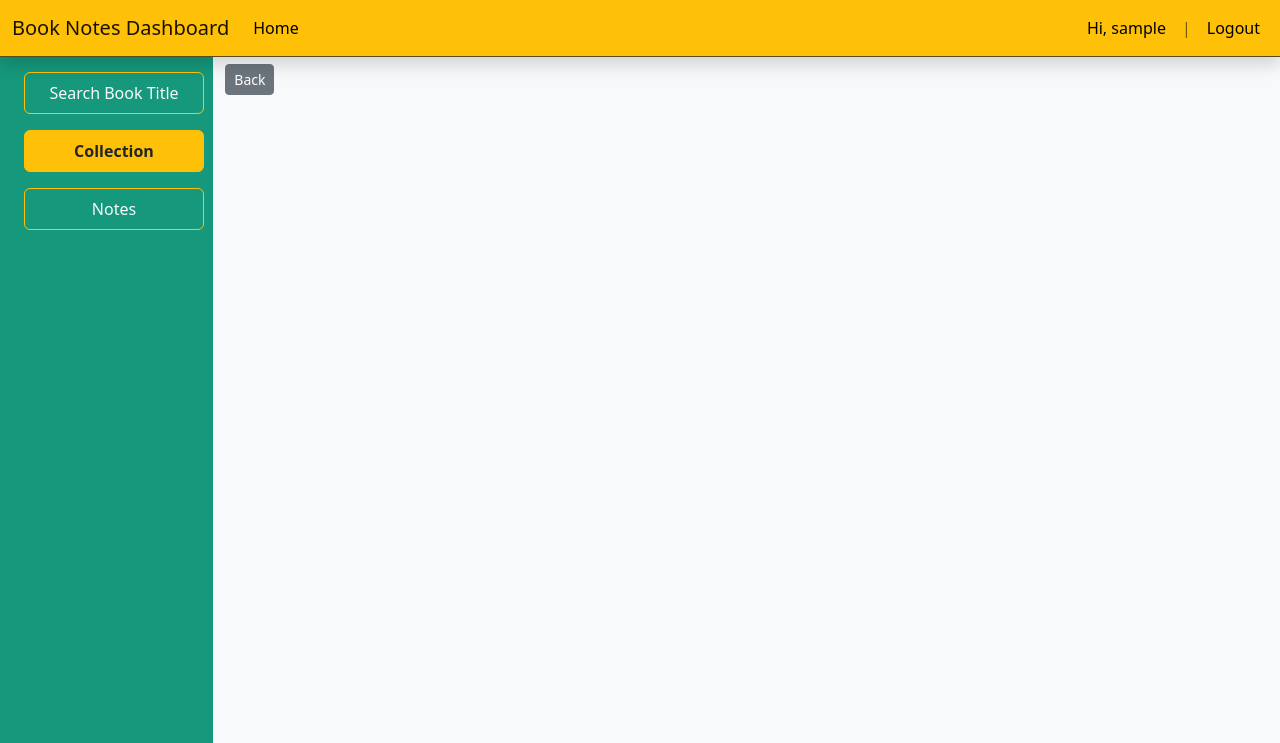
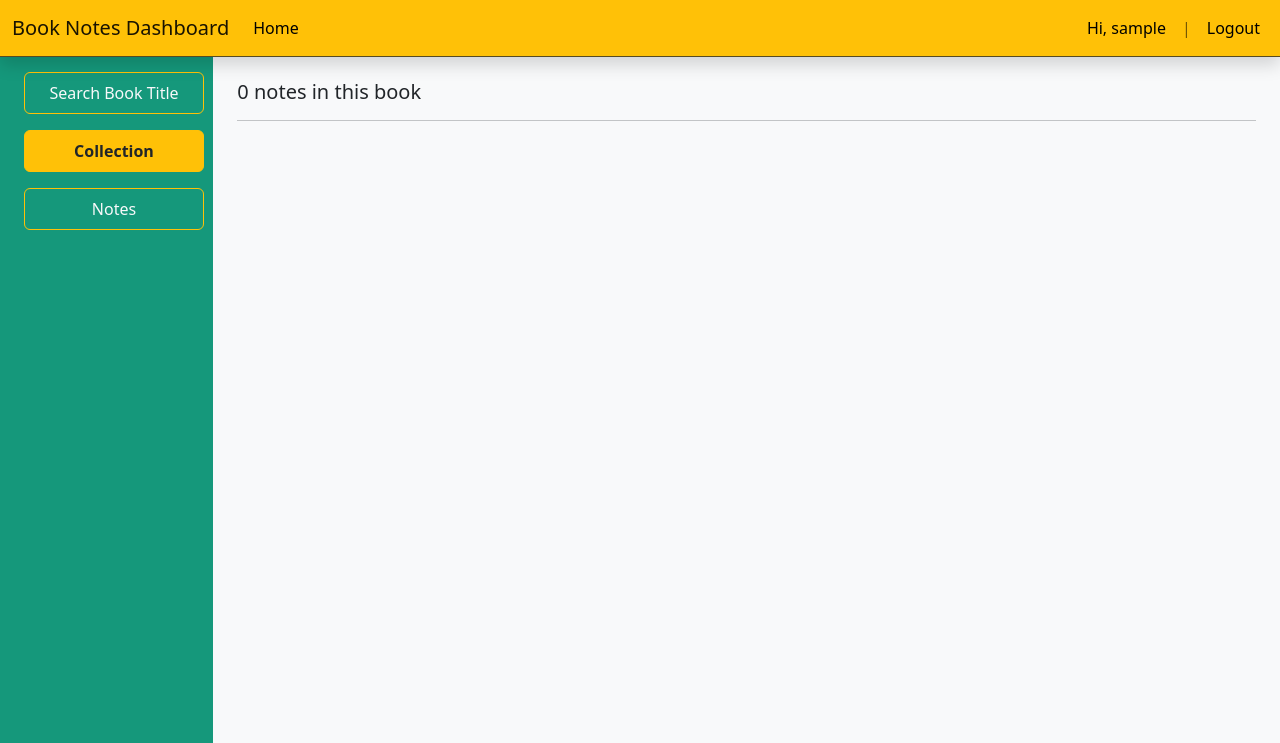
Before and after one commit to epsentosa/book-reading-tracker, a Flask app: page /collection/1 in a window 1280 px wide. Shown: the top 743 px of the page. Run offline with Flask 2, Linux system fonts and the light colour scheme; the visitor is signed in with stand-in values (Sample User, id 1); data that the repository does not hold is empty; some libraries are stand-ins or nearby versions.

Commit message:
add view note in detail collection and change search modal to collapse

```diff
--- a/src/books/routes.py
+++ b/src/books/routes.py
@@ -89,10 +89,10 @@ def login_page():
                 if is_password:
                     cursor.execute(name,(email,))
                     user = cursor.fetchone()
-                    user_id = user[0]
+                    member_id = user[0]
                     name = user[1]
                     session['user'] = name
-                    session['id'] = user_id
+                    session['id'] = member_id
                     return redirect(url_for('site.home_page'))
                 flash("Wrong Password, try again")
 
@@ -267,12 +267,12 @@ def add_collection(book_id):
 """
 function for collection use
 """
-def count_collection(user_id,title,result_per_page):
+def count_collection(member_id,title,result_per_page):
     with mysql.connection.cursor() as cursor:
         collection_query = """ SELECT b.title,b.num_pages FROM books b
                         INNER JOIN collections c ON c.book_id = b.book_id
                         INNER JOIN members m ON c.member_id = m.member_id
-                        where c.member_id = %s and b.title LIKE '%%%s%%' """ % (user_id,title)
+                        where c.member_id = %s and b.title LIKE '%%%s%%' """ % (member_id,title)
         cursor.execute(collection_query)
         total_collection = cursor.rowcount
         total_pages = ceil(total_collection/result_per_page)
@@ -288,7 +288,7 @@ def collection(index = 1,keyword = None):
     start_page = (index * 10) - 10
     result_per_page = 10
 
-    def create_result(user_id,start_page,result_per_page,title):
+    def create_result(member_id,start_page,result_per_page,title):
         with mysql.connection.cursor() as cursor:
             search_query = """ SELECT b.book_id,b.title,b.num_pages,b.publication_date,b.isbn,
                             p.name,a.name,m_add.full_name,COUNT(n.book_id) FROM books b
@@ -299,12 +299,12 @@ def collection(index = 1,keyword = None):
                             INNER JOIN members m ON c.member_id = m.member_id
                             LEFT JOIN notes n ON m.member_id = n.member_id AND b.book_id = n.book_id
                             where c.member_id = %s and b.title LIKE '%%%s%%'
-                            GROUP BY book_id """ % (user_id,title)
+                            GROUP BY book_id """ % (member_id,title)
             cursor.execute(search_query + "LIMIT %s,%s" % (start_page,result_per_page))
             result = cursor.fetchall()
             return result
 
-    user_id = session["id"]
+    member_id = session["id"]
     title = ''
 
     if keyword:
@@ -314,18 +314,18 @@ def collection(index = 1,keyword = None):
         on_search = session["on_search"]
 
         global_total_collection = session["global_total_query"]
-        result = create_result(user_id,start_page,result_per_page,title)
+        result = create_result(member_id,start_page,result_per_page,title)
         return render_template('collection.html',form=search_form,result=result,total_pages=total_pages, \
                 start_page=start_page,total_query=total_collection,current_page=index,keyword = title, \
                 global_total_query=global_total_collection,on_search=on_search)
 
 
-    total_collection = count_collection(user_id,title,result_per_page)[0]
+    total_collection = count_collection(member_id,title,result_per_page)[0]
     global_total_collection = total_collection
-    total_pages = count_collection(user_id,title,result_per_page)[1]
+    total_pages = count_collection(member_id,title,result_per_page)[1]
     on_search = False
 
-    result = create_result(user_id,start_page,result_per_page,title)
+    result = create_result(member_id,start_page,result_per_page,title)
 
     session["search"] = title
     session["total_query"] = total_collection
@@ -339,7 +339,7 @@ def collection(index = 1,keyword = None):
 
 @site.route('/collection_searching',methods = ['POST'])
 def collection_searching():
-    user_id = session["id"]
+    member_id = session["id"]
     title = request.form.get('search')
     index = request.form.get('page',1)
     result_per_page = 10
@@ -355,8 +355,8 @@ def collection_searching():
             # best solution i found so far
         else:
             title = session['search']
-        total_collection = count_collection(user_id,title,result_per_page)[0]
-        total_pages = count_collection(user_id,title,result_per_page)[1]
+        total_collection = count_collection(member_id,title,result_per_page)[0]
+        total_pages = count_collection(member_id,title,result_per_page)[1]
         if total_collection == 0:
             flash("No Data Found")
 
@@ -376,11 +376,13 @@ def delete_collection(book_id):
     if request.method == "POST":
 
         with mysql.connection.cursor() as cursor:
-            check_query = "SELECT title FROM books WHERE book_id = %s;"
-            delete_query = "DELETE FROM collections WHERE member_id = %s and book_id = %s;"
-            cursor.execute(check_query,(book_id,))
+            title_query = "SELECT title FROM books WHERE book_id = %s;"
+            delete_collection_query = "DELETE FROM collections WHERE member_id = %s and book_id = %s;"
+            delete_note_query = "DELETE FROM notes WHERE member_id = %s and book_id = %s;"
+            cursor.execute(title_query,(book_id,))
             book_title = cursor.fetchone()
-            cursor.execute(delete_query,(member_id,book_id))
+            cursor.execute(delete_collection_query,(member_id,book_id))
+            cursor.execute(delete_note_query,(member_id,book_id))
             mysql.connection.commit()
 
         flash(f"-->{book_title[0]}<-- has deleted from your Collections",category='success')
@@ -451,11 +453,11 @@ def delete_note(note_id):
 @is_logged_in
 def detail_book(book_id):
     book_id = book_id
-    user_id = session['id']
+    member_id = session['id']
     path_to_back = request.referrer
 
     with mysql.connection.cursor() as cursor:
-        search_query = """ SELECT b.book_id,b.title,b.num_pages,b.publication_date,b.isbn,
+        book_query = """ SELECT b.book_id,b.title,b.num_pages,b.publication_date,b.isbn,
                         p.name,a.name,m_add.full_name,COUNT(n.book_id) FROM books b
                         LEFT JOIN publishers p ON b.publisher_id = p.publisher_id
                         LEFT JOIN authors a ON b.author_id = a.author_id
@@ -465,18 +467,21 @@ def detail_book(book_id):
                         LEFT JOIN notes n ON m.member_id = n.member_id AND b.book_id = n.book_id
                         where c.member_id = %s and b.book_id = %s
                         GROUP BY book_id; """
-        cursor.execute(search_query,(user_id,book_id))
-        result = cursor.fetchall()
-        return render_template('detail_book.html',result = result, path = path_to_back)
+        notes_query = """SELECT n.note_id,b.title,n.num_page,n.title,n.description FROM notes n
+                        LEFT JOIN books b ON n.book_id = b.book_id WHERE n.member_id = %s
+                        and n.book_id = %s ORDER BY note_id DESC;"""
 
+        cursor.execute(book_query,(member_id,book_id))
+        book_result = cursor.fetchall()
 
+        cursor.execute(notes_query,(member_id,book_id))
+        total_note = cursor.rowcount
+        note_result = cursor.fetchall()
+        return render_template('detail_book.html',book_result = book_result, note_result = note_result, \
+                total_note = total_note, path = path_to_back)
 
     #TODO
     # continue mockup of note_page, change footer style
-    # change modal detail in search to collapse
-    # re-route detail action in collection to go to show notes only for spesific book and detail book itself --> done half
-        # (need to add view notes to detail collection book spesific note) and make back button prettier
     # make constrain in show description notes
     # make notes editable
     # make some real note on books!!
-    # optional: make delete relation data when delete on book collection
--- a/src/books/templates/collection.html
+++ b/src/books/templates/collection.html
@@ -144,6 +144,7 @@
             <h5 class="modal-title fw-bold">{{ title }}</h5>
         </div>
         <div class="modal-body fst-italic">
+            All your notes from this book will also removed<br>
             Please Confirm if you want to delete this book from Collections
         </div>
         <div class="modal-footer">
--- a/src/books/templates/detail_book.html
+++ b/src/books/templates/detail_book.html
@@ -4,9 +4,11 @@
 {% block title %}Collection - Detail Book {% endblock %}
 
 {% block maincontent %}
-<a role="button" class="btn btn-secondary btn-sm" href="{{ path }}">Back</a>
-  {% for book_id,title,num_pages,pub_date,isbn,publisher,author,added_by,total_notes in result %}
+
+  {% for book_id,title,num_pages,pub_date,isbn,publisher,author,added_by,total_notes in book_result %}
     <div class="container">
+      <!-- if user try to reload through enter the link -->
+      <a role="button" class="btn btn-danger btn-sm" href="{{ url_for('site.collection') if path == None else path }}">Back</a>
       <h3>Detail Book: <span class="fw-semibold fst-italic">{{ title }}</span></h3>
         <div class="card card-body py-0 bg-secondary bg-opacity-25">
           <table class="table table-borderless">
@@ -43,4 +45,39 @@
     {% endfor %}
 
 
+  <div class="container mt-3">
+  <h5 class="mb-0 fw-semibolj">{{ total_note }} notes in this book</h5>
+  <hr/>
+  {% if note_result %}
+  <table class="table table-hover table-borderless mt-0">
+    <tbody>
+      {% for note_id,book_title,num_page,note_title,description in note_result %}
+      <tr>
+        <td class="py-3 rounded">
+          <div class="container">
+            <div class="row justify-content-between">
+              <div class="col-auto">
+                  <h5>Note Title :
+                  <span class="fw-bold">{{ note_title }}</span></h5>
+                  <span class="fst-italic">on page</span>
+                  <span class="fw-bold">{{ num_page }}</span>
+              </div>
+              <div class="col-auto text-end align-top p-0">
+                  <button type="button" class="btn btn-sm btn-success d-inline p-1">Edit</button>
+                  <button type="button" class="btn btn-sm btn-danger d-inline p-1" data-bs-toggle="modal" \
+                   data-bs-target="#delete_confirmation{{ note_id }}">Delete</button>
+              </div>
+            </div>
+          </div>
+          <div class="container-fluid mt-2 p-3 rounded bg-primary bg-opacity-25">
+              {{ description }}
+          </div>
+        </td>
+      </tr>
+      {% endfor %}
+    </tbody>
+  </table>
+  {% endif %}
+  </div>
+
 {% endblock %}
```
Also changed, not shown: src/books/templates/search.html (+44 -50 lines).
